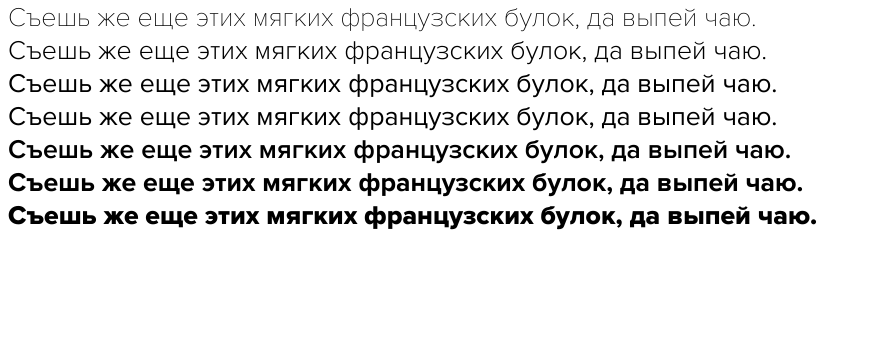
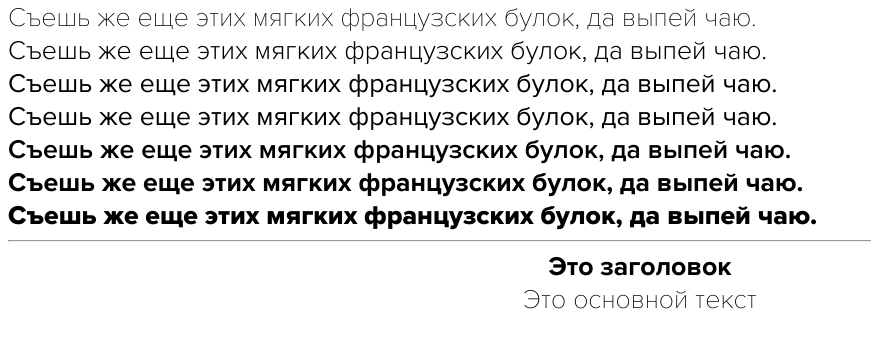
Before and after one commit to LazyEnot/css_storage, a plain HTML site: page index.html in a window 1280 px wide. Shown: the part 79-426 px from the top of the page, without its empty margins (0-871 px from the left). Drawn offline with Linux system fonts and the light colour scheme.

Commit message:
Update index.html

```diff
--- a/index.html
+++ b/index.html
@@ -4,6 +4,9 @@
 	<title>Proxima Nova</title>
 	<link href="proxima_nova_right.css" rel="stylesheet">
 	<style>
+		div {
+			font-size: 20pt;
+		}
 		#weight_200 {
 			font-family: Proxima Nova;
 			font-weight: 200;
@@ -32,8 +35,16 @@
 			font-family: Proxima Nova;
 			font-weight: 800;
 		}
-		div {
-			font-size: 20pt;
+		#test {
+			text-align: center;
+		}
+		#my_title {
+			font-family: Proxima Nova;
+			font-weight: 700;
+		}
+		#main_text {
+			font-family: Proxima Nova;
+			font-weight: 200;
 		}
 	</style>
 </head>
@@ -46,5 +57,10 @@
 	<div id="weight_600">Съешь же еще этих мягких французских булок, да выпей чаю.</div>
 	<div id="weight_700">Съешь же еще этих мягких французских булок, да выпей чаю.</div>
 	<div id="weight_800">Съешь же еще этих мягких французских булок, да выпей чаю.</div>
+	<hr>
+	<div id="test">
+		<div id="my_title">Это заголовок</div>
+		<div id="main_text">Это основной текст</div>
+	</div>
 </body>
 </html>
```
